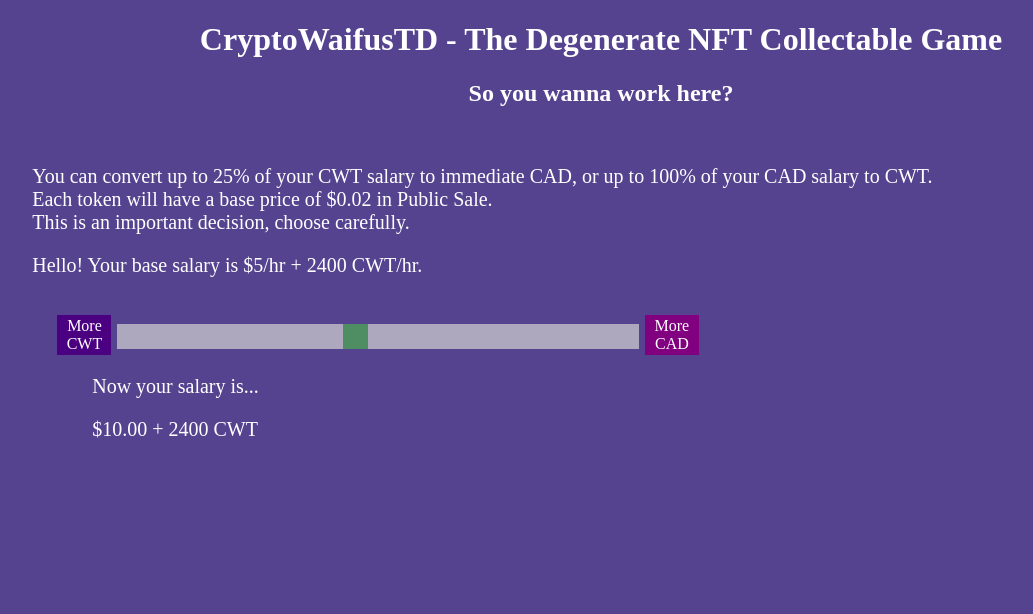
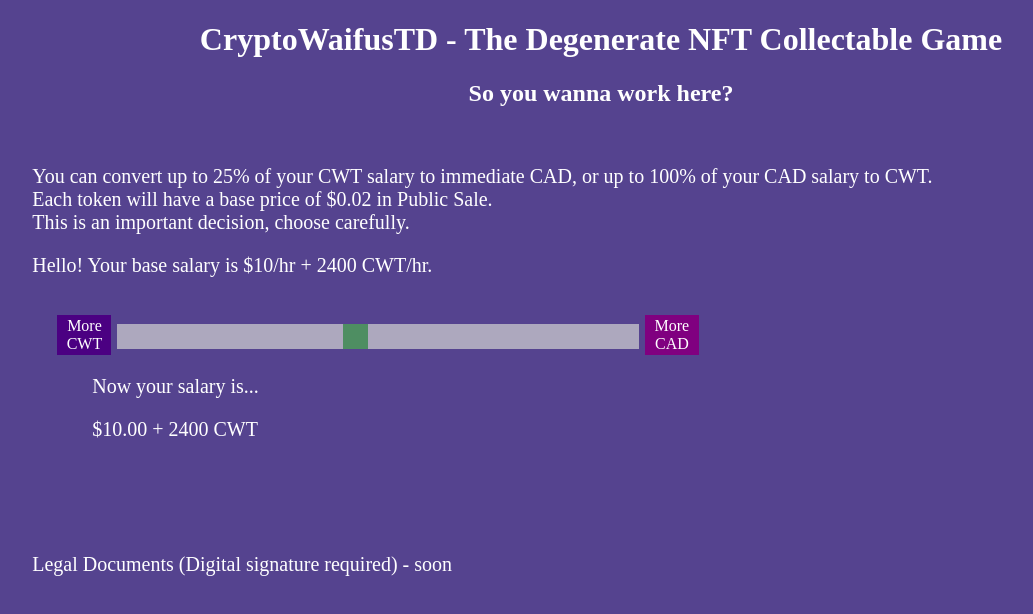
Before and after one commit to CryptoWaifusTDEmployee/CryptoWaifusTDEmployee.github.io, a plain HTML site: page index.html in a window 1280 px wide. Shown: the whole page, without its empty margins (39-1072 px from the left). Drawn offline with Linux system fonts and the light colour scheme.

Commit message:
new terms

```diff
--- a/index.html
+++ b/index.html
@@ -14,7 +14,7 @@
 Each token will have a base price of $0.02 in Public Sale.<br>
 This is an important decision, choose carefully.</p>
 
-<p>Hello! Your base salary is $5/hr + 2400 CWT/hr.</p>
+<p>Hello! Your base salary is $10/hr + 2400 CWT/hr.</p>
 <br>
 
 <div class="slidecontainer">
@@ -24,6 +24,9 @@ This is an important decision, choose carefully.</p>
   <p>Now your salary is...</p>
   <p>$<span id="cad"></span>.00 + <span id="cwt"></span> CWT</p>
 </div>
+
+<br><br><br><br>
+<p>Legal Documents (Digital signature required) - soon</p>
 
 <script>
 	var slider = document.getElementById("myRange");
```
